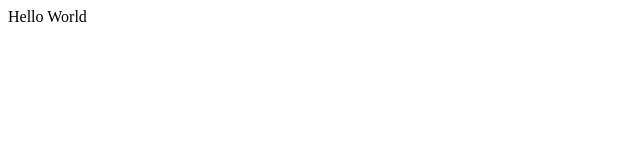
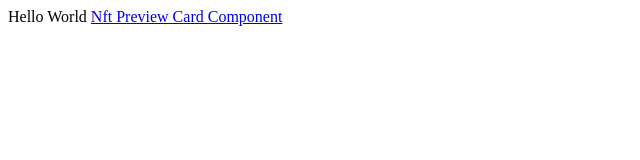
Before and after one commit to asep19/asep19.github.io, a plain HTML site: page index.html in a window 1280 px wide. Shown: the whole page, without its empty margins (0-640 px from the left). Drawn offline with Linux system fonts and the light colour scheme.

Commit message:
add link to nft-preview-card-component repo

```diff
--- a/index.html
+++ b/index.html
@@ -1,2 +1,3 @@
 <title>Asep Rendi</title>
 Hello World
+<a href="https://asep19.github.io/nft-preview-card-component/"> Nft Preview Card Component</a>
```
